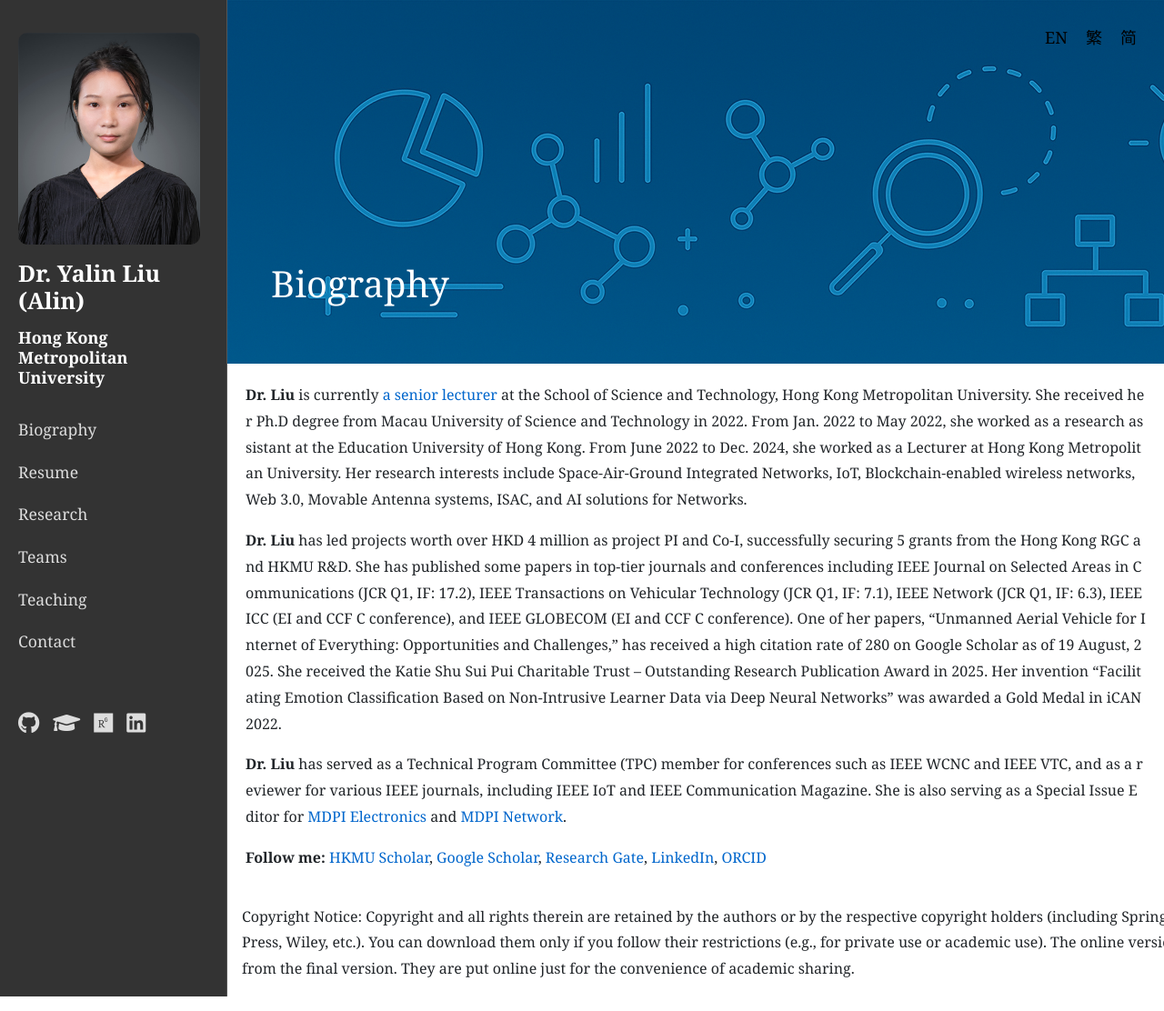
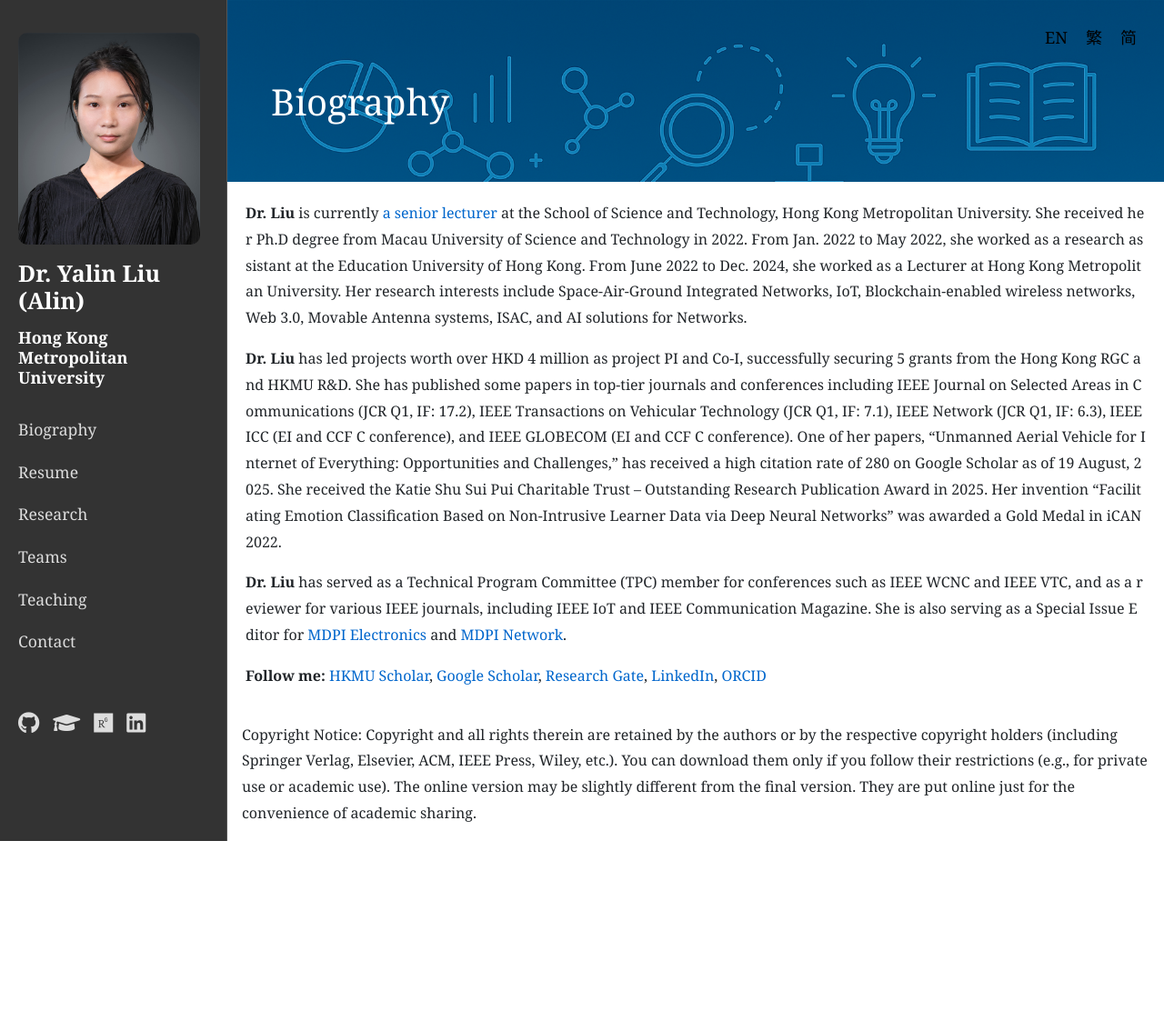
Before and after one commit to yalin-liu/yalin-liu.github.io, a Jekyll site: the page built from index.md, in a window 1280 px wide. Shown: the whole page at 91% size. Built offline with Jekyll 4.4.1, drawn with Linux system fonts in a browser that asks for light colours; after the commit the page ends 941 px from its top, so only the background shows below that.

Commit message:
fix content width problem is using calc

```diff
--- a/_layouts/default.html
+++ b/_layouts/default.html
@@ -77,10 +77,11 @@
     </nav>
 
     <div class="container-fluid">
+        <div class="wrapper">
             <div class="content">
                 {{ content }}
             </div>
-        <div>
+            <div class="copyright">
                 {% if page.language == "en" %}
                     <p class="p-3">Copyright Notice: Copyright and all rights therein are retained by the authors or by the respective copyright holders (including Springer Verlag, Elsevier, ACM, IEEE Press, Wiley, etc.). You can download them only if you follow their restrictions (e.g., for private use or academic use). The online version may be slightly different from the final version. They are put online just for the convenience of academic sharing.</p>
                 {% elsif page.language == "zh-TW" %}
@@ -90,5 +91,6 @@
                 {% endif %}
             </div>
         </div>
+    </div>
 </body>
 </html>
--- a/assets/css/main.css
+++ b/assets/css/main.css
@@ -15,7 +15,7 @@
     min-height: 100vh;
     padding-left: 0; /* Remove Bootstrap's default padding */
     padding-right: 0;
-    margin-left: 250px; /* Match sidebar width */
+    /* margin-left: 250px; */
 }
 
 h2 {
@@ -127,8 +127,10 @@
 }
 
 .content {
-    width: calc(100vw - 250px); /* Dynamic width based on viewport minus sidebar */
+    /* Dynamic width based on viewport minus sidebar */
+    /*width: calc(100vw - 250px);*/
     overflow-x: hidden; /* Prevent horizontal scroll */
+    margin-left: 250px;
 }
 
 .content-wrapper {
@@ -381,7 +383,9 @@
 
 .bg-research-img {
     background-image: url('../images/research_bg.png');
-    height: 400px;
+    /* height: 400px; */
+    height: 200px;
+    background: url(../images/research_bg.png) no-repeat center top / cover;
 }
 
 .callout {
@@ -459,6 +463,10 @@
     font-size: 40px;
 }
 
+.copyright {
+    margin-left: 250px;
+}
+
 @media (max-width: 767px) {
     .container-fluid {
         margin-left: 0; /* Remove margin for mobile */
@@ -467,6 +475,7 @@
     .content {
         width: 100%; /* Full width on mobile */
         margin-top: 50px;
+        margin-left: 0;
     }
 
     .sidebar {
@@ -523,6 +532,9 @@
     .bg-mask {
         /* padding: 10px; */
     }
+    .copyright {
+        margin-left: 0;
+    }
 }
 
 @media (max-width: 480px) {
```
Lines whose indentation alone changed are shown as unchanged.
